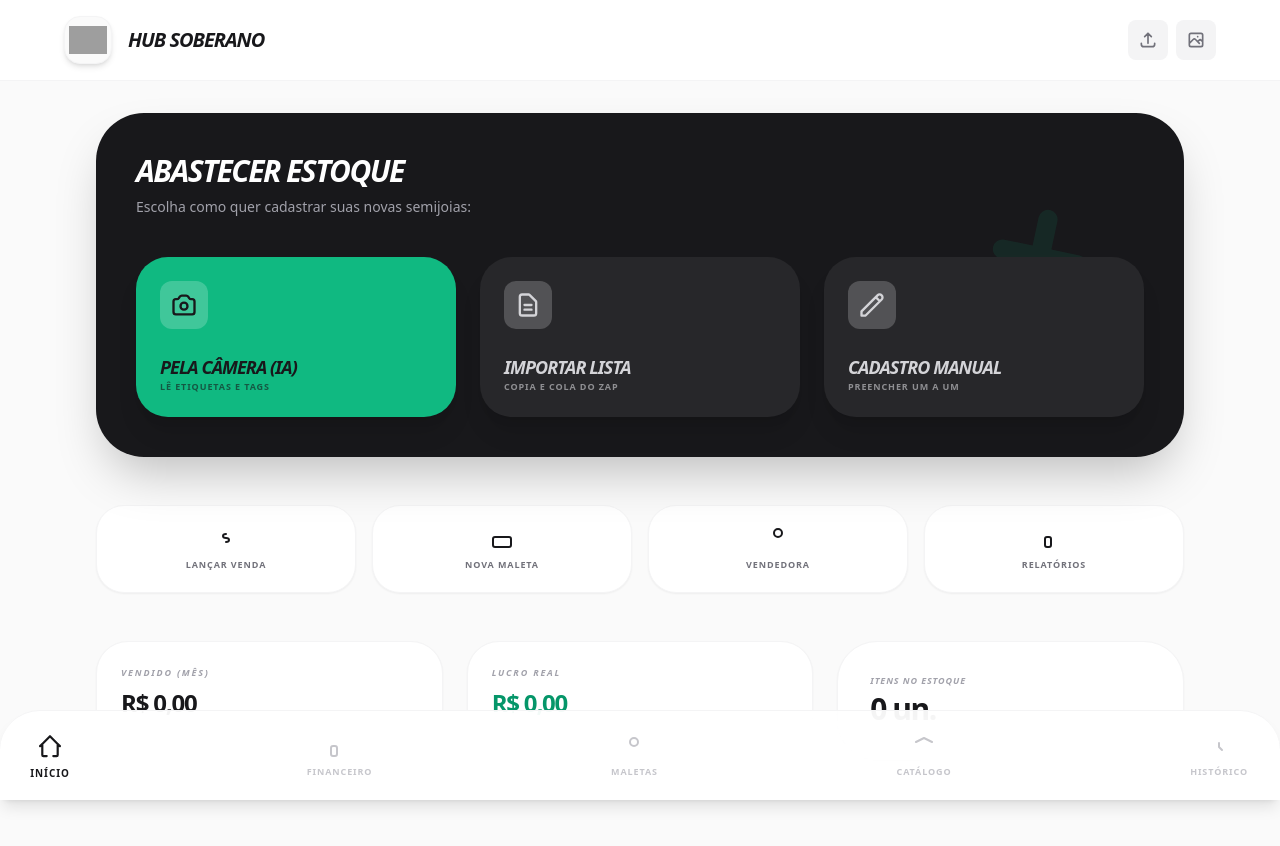
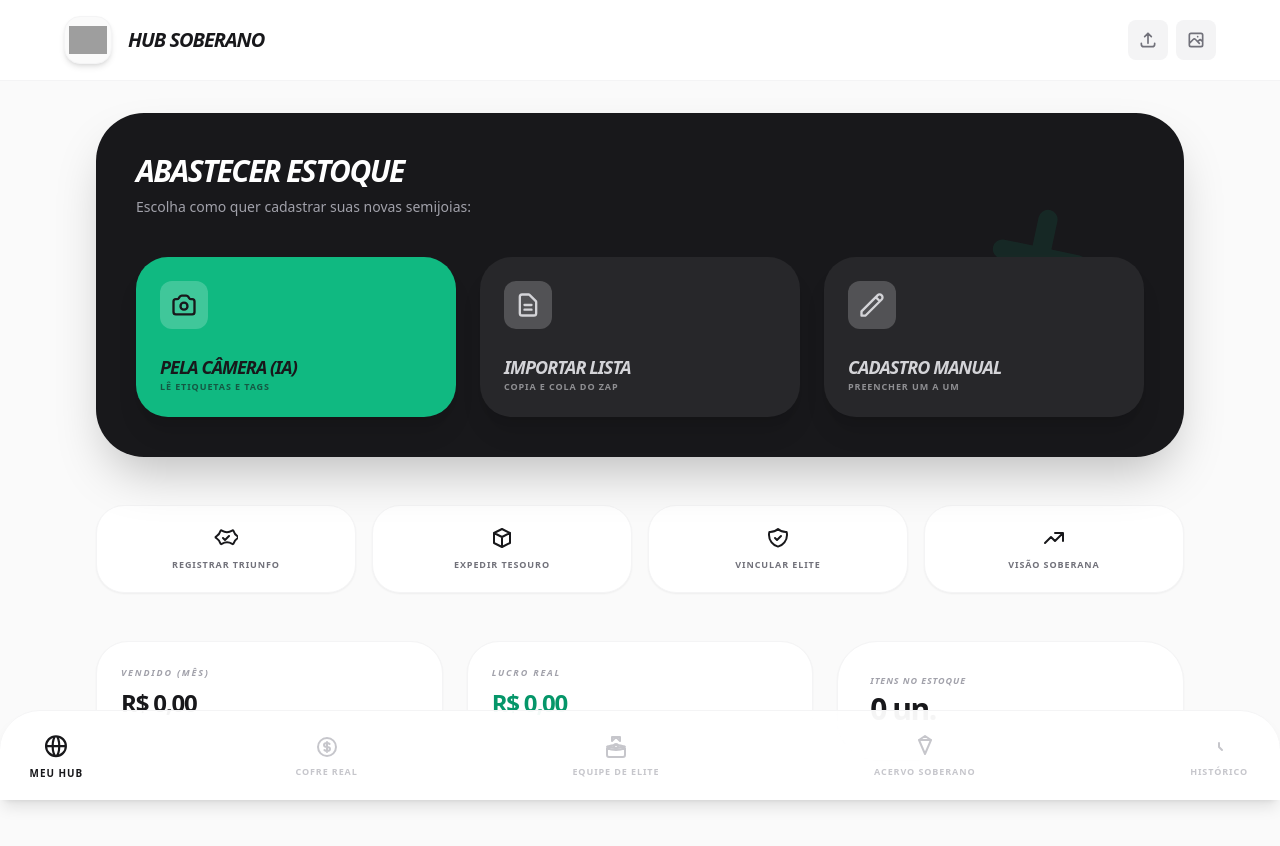
Before and after one commit to brasilfarma779-beep/Acess-rios-Pro, a React (Vite) app: page / in a window 1280 px wide. Shown: the top 846 px of the page. Built offline with nearby package versions, Linux system fonts and the light colour scheme; grey boxes are pictures that could not be loaded.

Commit message:
feat: Improve image fallback and dashboard actions
Enhances the logo fallback mechanism to display an abbreviation if the image fails to load. Also, refactors dashboard action buttons for better organization and clarity.

```diff
--- a/App.tsx
+++ b/App.tsx
@@ -107,7 +107,6 @@ const App: React.FC = () => {
           <div className="flex items-center gap-4">
             <div className="h-12 w-12 rounded-2xl overflow-hidden shadow-md border border-zinc-100 bg-zinc-50 flex items-center justify-center p-1">
               <img src="logo.png" alt="Logo HUB SOBERANO" className="h-full w-full object-contain" onError={(e) => {
-                // Fallback caso o arquivo não exista ainda
                 const target = e.target as HTMLImageElement;
                 target.style.display = 'none';
                 target.parentElement!.innerHTML = '<div class="text-xs font-black text-zinc-400">HS</div>';
@@ -165,10 +164,26 @@ const App: React.FC = () => {
 
             {/* AÇÕES DE GESTÃO RÁPIDA */}
             <section className="grid grid-cols-2 md:grid-cols-4 gap-4">
-               <DashboardActionBtn onClick={() => { setMovType('Vendido'); setIsMovOpen(true); }} icon={<svg className="h-6 w-6" fill="none" viewBox="0 0 24 24" stroke="currentColor"><path strokeLinecap="round" strokeLinejoin="round" strokeWidth={2} d="M12 8c-1.657 0-3 .895-3 2s1.343 2 3 2 3 .895 3 2-1.343 2-3 2" /></svg>} label="Lançar Venda" />
-               <DashboardActionBtn onClick={() => { setSelectedRepId(undefined); setIsMountOpen(true); }} icon={<svg className="h-6 w-6" fill="none" viewBox="0 0 24 24" stroke="currentColor"><path strokeLinecap="round" strokeLinejoin="round" strokeWidth={2} d="M19 11H5m14 0a2 2 0 012 2v6a2 2 0 01-2 2H5a2 2 0 01-2-2v-6a2 2 0 012-2" /></svg>} label="Nova Maleta" />
-               <DashboardActionBtn onClick={() => { setEditingRep(null); setIsRepOpen(true); }} icon={<svg className="h-6 w-6" fill="none" viewBox="0 0 24 24" stroke="currentColor"><path strokeLinecap="round" strokeLinejoin="round" strokeWidth={2} d="M16 7a4 4 0 11-8 0 4 4 0 018 0z" /></svg>} label="Vendedora" />
-               <DashboardActionBtn onClick={() => setActiveTab('financeiro')} icon={<svg className="h-6 w-6" fill="none" viewBox="0 0 24 24" stroke="currentColor"><path strokeLinecap="round" strokeLinejoin="round" strokeWidth={2} d="M9 19v-6a2 2 0 00-2-2H5a2 2 0 00-2 2v6a2 2 0 002 2h2a2 2 0 002-2" /></svg>} label="Relatórios" />
+               <DashboardActionBtn
+                  onClick={() => { setMovType('Vendido'); setIsMovOpen(true); }}
+                  icon={<svg className="h-6 w-6" fill="none" viewBox="0 0 24 24" stroke="currentColor"><path strokeLinecap="round" strokeLinejoin="round" strokeWidth={2} d="M9 12l2 2 4-4M7.835 4.697a.75.75 0 00-1.258 0A10.51 10.51 0 012.25 10.5a.75.75 0 000 1.5 10.51 10.51 0 014.327 5.803.75.75 0 001.258 0 10.51 10.51 0 0110.33 0 .75.75 0 001.258 0 10.51 10.51 0 014.327-5.803.75.75 0 000-1.5 10.51 10.51 0 01-4.327-5.803.75.75 0 00-1.258 0 10.51 10.51 0 01-10.33 0z" /></svg>}
+                  label="REGISTRAR TRIUNFO"
+               />
+               <DashboardActionBtn
+                  onClick={() => { setSelectedRepId(undefined); setIsMountOpen(true); }}
+                  icon={<svg className="h-6 w-6" fill="none" viewBox="0 0 24 24" stroke="currentColor"><path strokeLinecap="round" strokeLinejoin="round" strokeWidth={2} d="M20 7l-8-4-8 4m16 0l-8 4m8-4v10l-8 4m0-10L4 7m8 4v10M4 7v10l8 4" /></svg>}
+                  label="EXPEDIR TESOURO"
+               />
+               <DashboardActionBtn
+                  onClick={() => { setEditingRep(null); setIsRepOpen(true); }}
+                  icon={<svg className="h-6 w-6" fill="none" viewBox="0 0 24 24" stroke="currentColor"><path strokeLinecap="round" strokeLinejoin="round" strokeWidth={2} d="M9 12l2 2 4-4m5.618-4.016A11.955 11.955 0 0112 2.944a11.955 11.955 0 01-8.618 3.04A12.02 12.02 0 003 9c0 5.591 3.824 10.29 9 11.622 5.176-1.332 9-6.03 9-11.622 0-1.042-.133-2.052-.382-3.016z" /></svg>}
+                  label="VINCULAR ELITE"
+               />
+               <DashboardActionBtn
+                  onClick={() => setActiveTab('financeiro')}
+                  icon={<svg className="h-6 w-6" fill="none" viewBox="0 0 24 24" stroke="currentColor"><path strokeLinecap="round" strokeLinejoin="round" strokeWidth={2} d="M13 7h8m0 0v8m0-8l-8 8-4-4-6 6" /></svg>}
+                  label="VISÃO SOBERANA"
+               />
             </section>
 
             <div className="grid grid-cols-1 md:grid-cols-3 gap-6">
@@ -187,7 +202,7 @@ const App: React.FC = () => {
            <div className="space-y-8 animate-in fade-in duration-500">
               <div className="flex justify-between items-center px-4">
                 <h2 className="text-3xl font-black text-zinc-900 italic uppercase">Equipe</h2>
-                <button onClick={() => { setEditingRep(null); setIsRepOpen(true); }} className="bg-zinc-900 text-white px-6 py-4 rounded-2xl text-[10px] font-black uppercase tracking-widest shadow-xl">Cadastrar Vendedora</button>
+                <button onClick={() => { setEditingRep(null); setIsRepOpen(true); }} className="bg-zinc-900 text-white px-6 py-4 rounded-2xl text-[10px] font-black uppercase tracking-widest shadow-xl">CONVOCAR TALENTO</button>
               </div>
               <div className="grid grid-cols-1 gap-6">
                  {summaries.map(s => (
@@ -213,7 +228,7 @@ const App: React.FC = () => {
         {activeTab === 'produtos' && (
            <div className="space-y-8 animate-in fade-in duration-500">
               <div className="flex justify-between items-center px-4">
-                <h2 className="text-3xl font-black text-zinc-900 italic uppercase">Catálogo</h2>
+                <h2 className="text-3xl font-black text-zinc-900 italic uppercase">Acervo</h2>
                 <div className="flex gap-2">
                    <button onClick={() => setIsPasteModalOpen(true)} className="bg-zinc-100 text-zinc-600 px-6 py-4 rounded-2xl text-[10px] font-black uppercase tracking-widest">Colar Lote</button>
                    <button onClick={() => { setEditingProd(null); setIsProdOpen(true); }} className="bg-zinc-900 text-white px-6 py-4 rounded-2xl text-[10px] font-black uppercase tracking-widest shadow-xl">Novo Item</button>
@@ -236,10 +251,30 @@ const App: React.FC = () => {
       </main>
 
       <nav className="fixed bottom-0 left-0 right-0 bg-white/90 backdrop-blur-2xl border-t border-zinc-100 px-8 py-6 flex justify-between items-center z-50 rounded-t-[40px] shadow-lg">
-        <NavBtn active={activeTab === 'dashboard'} onClick={() => setActiveTab('dashboard')} icon={<svg className="h-6 w-6" fill="none" viewBox="0 0 24 24" stroke="currentColor"><path strokeLinecap="round" strokeLinejoin="round" strokeWidth={2} d="M3 12l2-2m0 0l7-7 7 7M5 10v10a1 1 0 001 1h3m10-11l2 2m-2-2v10a1 1 0 01-1 1h-3" /></svg>} label="Início" />
-        <NavBtn active={activeTab === 'financeiro'} onClick={() => setActiveTab('financeiro')} icon={<svg className="h-6 w-6" fill="none" viewBox="0 0 24 24" stroke="currentColor"><path strokeLinecap="round" strokeLinejoin="round" strokeWidth={2} d="M9 19v-6a2 2 0 00-2-2H5a2 2 0 00-2 2v6a2 2 0 002 2h2a2 2 0 002-2" /></svg>} label="Financeiro" />
-        <NavBtn active={activeTab === 'maletas'} onClick={() => setActiveTab('maletas')} icon={<svg className="h-6 w-6" fill="none" viewBox="0 0 24 24" stroke="currentColor"><path strokeLinecap="round" strokeLinejoin="round" strokeWidth={2} d="M16 7a4 4 0 11-8 0 4 4 0 018 0z" /></svg>} label="Maletas" />
-        <NavBtn active={activeTab === 'produtos'} onClick={() => setActiveTab('produtos')} icon={<svg className="h-6 w-6" fill="none" viewBox="0 0 24 24" stroke="currentColor"><path strokeLinecap="round" strokeLinejoin="round" strokeWidth={2} d="M20 7l-8-4-8 4" /></svg>} label="Catálogo" />
+        <NavBtn
+          active={activeTab === 'dashboard'}
+          onClick={() => setActiveTab('dashboard')}
+          icon={<svg className="h-6 w-6" fill="none" viewBox="0 0 24 24" stroke="currentColor"><path strokeLinecap="round" strokeLinejoin="round" strokeWidth={2} d="M21 12a9 9 0 01-9 9m9-9a9 9 0 00-9-9m9 9H3m9 9a9 9 0 01-9-9m9 9c1.657 0 3-4.03 3-9s-1.343-9-3-9m0 18c-1.657 0-3-4.03-3-9s1.343-9 3-9m-9 9a9 9 0 019-9" /></svg>}
+          label="MEU HUB"
+        />
+        <NavBtn
+          active={activeTab === 'financeiro'}
+          onClick={() => setActiveTab('financeiro')}
+          icon={<svg className="h-6 w-6" fill="none" viewBox="0 0 24 24" stroke="currentColor"><path strokeLinecap="round" strokeLinejoin="round" strokeWidth={2} d="M12 8c-1.657 0-3 .895-3 2s1.343 2 3 2 3 .895 3 2-1.343 2-3 2m0-8c1.11 0 2.08.402 2.599 1M12 8V7m0 1v8m0 0v1m0-1c-1.11 0-2.08-.402-2.599-1M21 12a9 9 0 11-18 0 9 9 0 0118 0z" /></svg>}
+          label="COFRE REAL"
+        />
+        <NavBtn
+          active={activeTab === 'maletas'}
+          onClick={() => setActiveTab('maletas')}
+          icon={<svg className="h-6 w-6" fill="none" viewBox="0 0 24 24" stroke="currentColor"><path strokeLinecap="round" strokeLinejoin="round" strokeWidth={2} d="M21 13.255A23.931 23.931 0 0112 15c-3.183 0-6.22-.62-9-1.745V20a2 2 0 002 2h14a2 2 0 002-2v-6.745zM3.136 11.562L12 13l8.864-1.438A23.913 23.913 0 0012 10a23.914 23.914 0 00-8.864 1.562zM12 2l4 4V2H8v4l4-4z" /><path strokeLinecap="round" strokeLinejoin="round" strokeWidth={2} d="M12 13a2 2 0 100-4 2 2 0 000 4z" /></svg>}
+          label="EQUIPE DE ELITE"
+        />
+        <NavBtn
+          active={activeTab === 'produtos'}
+          onClick={() => setActiveTab('produtos')}
+          icon={<svg className="h-6 w-6" fill="none" viewBox="0 0 24 24" stroke="currentColor"><path strokeLinecap="round" strokeLinejoin="round" strokeWidth={2} d="M6 5l6-4 6 4m-12 0l6 14 6-14M6 5l12 0" /></svg>}
+          label="ACERVO SOBERANO"
+        />
         <NavBtn active={activeTab === 'movimentacoes'} onClick={() => setActiveTab('movimentacoes')} icon={<svg className="h-6 w-6" fill="none" viewBox="0 0 24 24" stroke="currentColor"><path strokeLinecap="round" strokeLinejoin="round" strokeWidth={2} d="M12 8v4l3 3" /></svg>} label="Histórico" />
       </nav>
 
```
